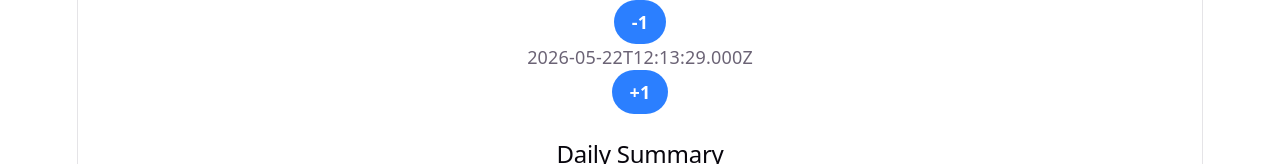
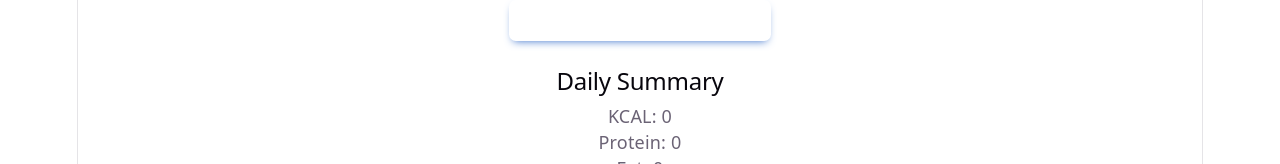
Before and after one commit to Zhelev-wq/foodtracker, a React (Vite) app in the folder frontend/: page / in a window 1280 px wide. Shown: the top 164 px of the page. Built offline with nearby package versions, Linux system fonts and the light colour scheme; no server answers.

Commit message:
clickable frontend calendar

```diff
--- a/frontend/package.json
+++ b/frontend/package.json
@@ -18,6 +18,7 @@
     "axios": "^1.16.0",
     "date-fns": "^4.1.0",
     "react": "^19.2.5",
+    "react-calendar": "^6.0.1",
     "react-dom": "^19.2.5"
   },
   "devDependencies": {
--- a/frontend/src/components/DateSelector.tsx
+++ b/frontend/src/components/DateSelector.tsx
@@ -1,10 +1,18 @@
 import { addDays, subDays } from 'date-fns';
+import Calendar from 'react-calendar';
+// somewhere in src (e.g. main.tsx or App.tsx)
+import 'react-calendar/dist/Calendar.css';
+import { format } from 'date-fns';
+import { useState } from 'react';
+
 
 type DateSelectorProps = {
     date: Date;
     setDate: (d: Date) => void;
 }
 export default function DateSelector({date, setDate}: DateSelectorProps) {
+
+    const [showCalendar, setShowCalendar] = useState(false);
 
     function addDate() {
         const newDate = addDays(date, 1);
@@ -15,18 +23,40 @@
         const newDate = subDays(date, 1);
         setDate(newDate);
     }
-        /*
-        TODO:
-            this should have a visual calendar element
-            which allows us to click on specific dates rather than just doing -+1
-        */
+
     return (
-        <div className="date-selector">
-            <button className="bg-blue-500 hover:bg-blue-700 text-white font-bold py-2 px-4 rounded-full"
-                onClick={subDate}>-1</button>
-            <p>{date.toISOString()}</p>
-            <button className="bg-blue-500 hover:bg-blue-700 text-white font-bold py-2 px-4 rounded-full"
-                onClick={addDate}>+1</button>
+    <div>
+        <div
+            className="inline-flex rounded-md shadow-[0_4px_9px_-4px_#3b71ca] transition duration-150 ease-in-out hover:bg-primary-600 hover:shadow-[0_8px_9px_-4px_rgba(59,113,202,0.3),0_4px_18px_0_rgba(59,113,202,0.2)] focus:bg-primary-600 focus:shadow-[0_8px_9px_-4px_rgba(59,113,202,0.3),0_4px_18px_0_rgba(59,113,202,0.2)] focus:outline-none focus:ring-0 active:bg-primary-700 active:shadow-[0_8px_9px_-4px_rgba(59,113,202,0.3),0_4px_18px_0_rgba(59,113,202,0.2)] dark:shadow-[0_4px_9px_-4px_rgba(59,113,202,0.5)] dark:hover:shadow-[0_8px_9px_-4px_rgba(59,113,202,0.2),0_4px_18px_0_rgba(59,113,202,0.1)] dark:focus:shadow-[0_8px_9px_-4px_rgba(59,113,202,0.2),0_4px_18px_0_rgba(59,113,202,0.1)] dark:active:shadow-[0_8px_9px_-4px_rgba(59,113,202,0.2),0_4px_18px_0_rgba(59,113,202,0.1)]"
+            role="group"
+        >
+            <button
+                type="button"
+                className="inline-block rounded-l bg-primary px-6 pb-2 pt-2.5 text-xs font-medium uppercase leading-normal text-white transition duration-150 ease-in-out hover:bg-primary-600 focus:bg-primary-600 focus:outline-none focus:ring-0 active:bg-primary-700"
+                onClick={subDate}
+            >
+                -1
+            </button>
+
+            <button
+                type="button"
+                className="inline-block bg-primary px-6 pb-2 pt-2.5 text-xs font-medium uppercase leading-normal text-white transition duration-150 ease-in-out hover:bg-primary-600 focus:bg-primary-600 focus:outline-none focus:ring-0 active:bg-primary-700"
+                onClick={() => setShowCalendar(!showCalendar)}
+            >
+            {format(date, 'yyyy-MM-dd')}
+            </button>
+
+            <button
+                type="button"
+                className="inline-block rounded-r bg-primary px-6 pb-2 pt-2.5 text-xs font-medium uppercase leading-normal text-white transition duration-150 ease-in-out hover:bg-primary-600 focus:bg-primary-600 focus:outline-none focus:ring-0 active:bg-primary-700"
+                onClick={addDate}
+            >
+                +1
+            </button>
+
         </div>
+        {showCalendar && <Calendar
+            onChange={(d) => setDate(d as Date)}/>}
+    </div>
     );
 }
```
Also changed, not shown: 1 other file (tests, documents, lock files or other folders).
